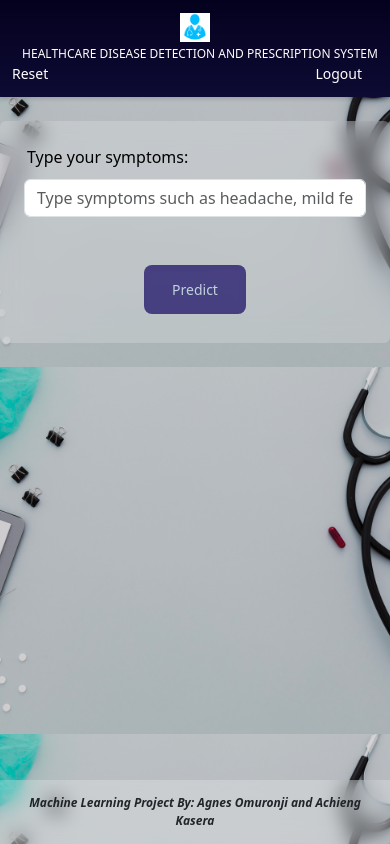
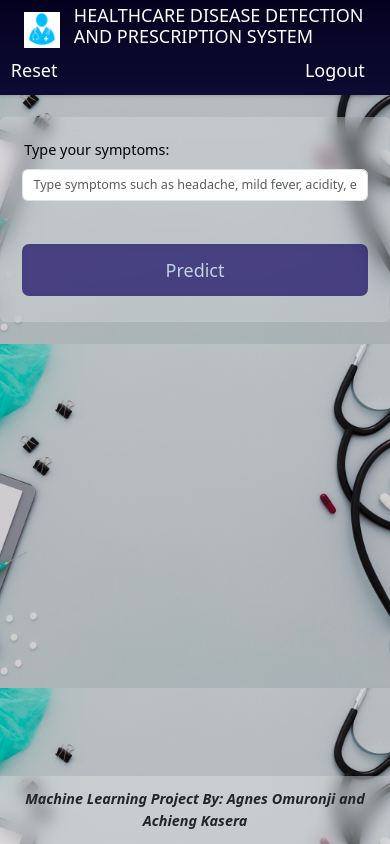
Before and after one commit to Codeveno/HEALTHCARE-DISEASE-DETECTION-AND-PRESCRIPTION-SYSTEM-, a Flask app: page /predict in a window 390 px wide. Run offline with Flask 3, Linux system fonts and the light colour scheme; the visitor is signed in with stand-in values (Sample User, id 1); parts of the project's set-up code (start-up, migrations or seed data) failed here and were passed over.

Commit message:
ui/ux changes

```diff
--- a/templates/index.html
+++ b/templates/index.html
@@ -51,57 +51,6 @@
             padding: 10px;
             color: rgb(192, 210, 222);
         }
-
-
-
-    /* Responsive screen size adjustments */
-    @media (max-width: 992px) {
-        .container {
-            padding: 30px;
-            max-width: 95%;
-        }
-    }
-    @media (max-width: 768px) {
-        .container {
-            padding: 20px;
-            max-width: 100%;
-        }
-        .titleName {
-            font-size: 14px;
-        }
-        .btn {
-            width: 100%;
-        }
-        .navbar-brand {
-            font-size: 14px;
-        }
-    }
-    @media (max-width: 480px) {
-        .logo {
-            flex-direction: column;
-            align-items: center;
-            text-align: center;
-        }
-        .myimg {
-            width: 40px;
-            height: 40px;
-        }
-        .titleName {
-            font-size: 12px;
-        }
-        .btn {
-            width: 100%;
-            font-size: 14px;
-        }
-        .container {
-            padding: 15px;
-        }
-        .footer {
-            text-align: center;
-            font-size: 12px;
-        }
-    }
-
 
 
 
@@ -230,5 +179,34 @@
         <i>Machine Learning Project By: Agnes Omuronji and Achieng Kasera</i>
     </div>
 </div>
+
+
+<script>
+    function adjustUI() {
+        let screenWidth = window.innerWidth;
+        let formInput = document.getElementById("symptoms");
+        let predictButton = document.querySelector(".btn-danger");
+
+        if (screenWidth < 768) {
+            document.body.style.zoom = "0.9";
+            formInput.style.fontSize = "14px";
+            predictButton.style.width = "100%";
+        } else if (screenWidth < 480) {
+            document.body.style.zoom = "0.8";
+            formInput.style.fontSize = "12px";
+            predictButton.style.width = "100%";
+            predictButton.style.fontSize = "14px";
+        } else {
+            document.body.style.zoom = "1";
+            formInput.style.fontSize = "16px";
+            predictButton.style.width = "30%";
+        }
+    }
+
+    window.onload = adjustUI;
+    window.onresize = adjustUI;
+</script>
+
+
 </body>
 </html>
```
Also changed, not shown: templates/login.html (+30 -54 lines), templates/register.html (+26 -52 lines).
